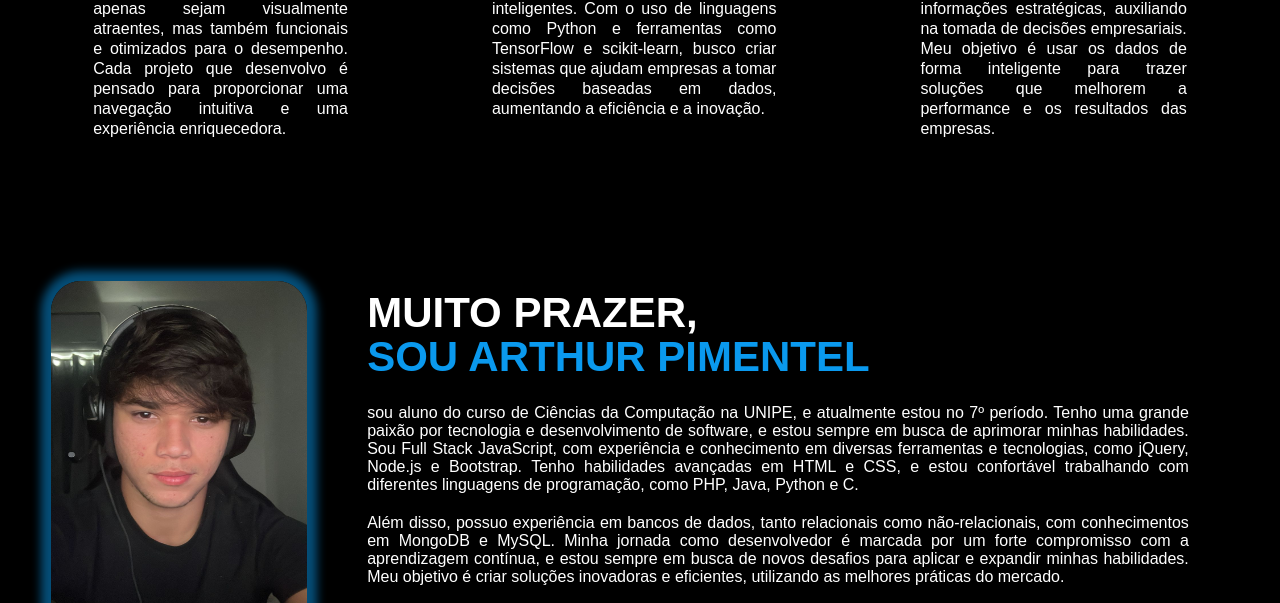
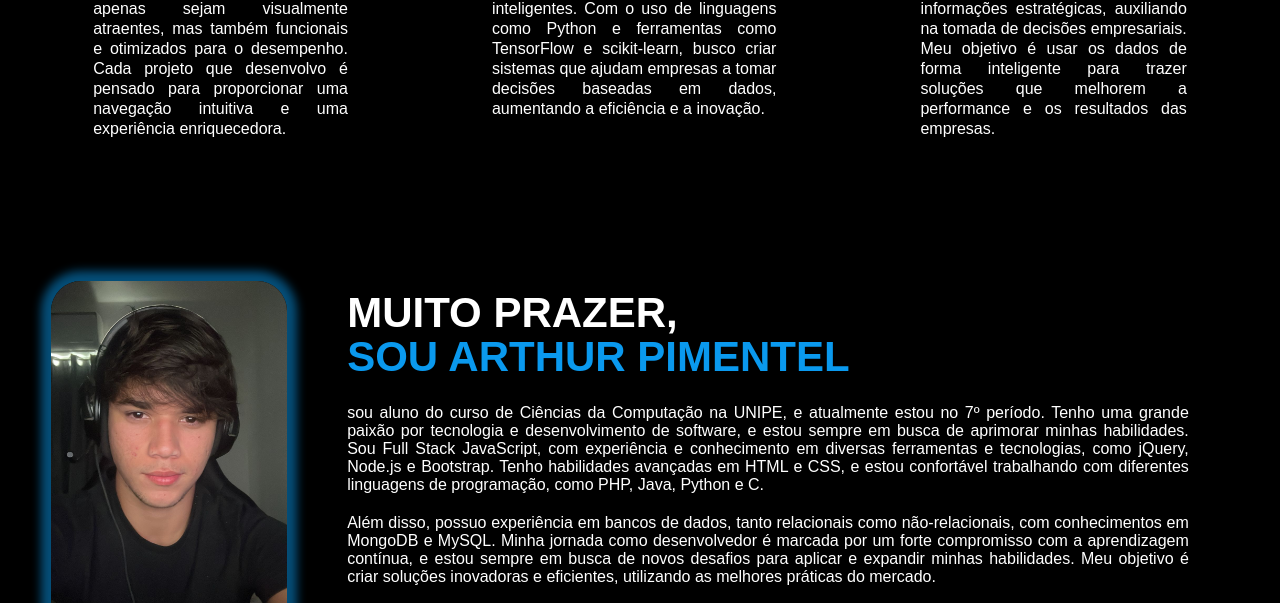
Before and after one commit to ArthurPimentell/portifolioDigital, a plain HTML site: page index.html in a window 1280 px wide. Shown: the part 1562-2165 px from the top of the page. Drawn offline with nearby package versions, Linux system fonts and the light colour scheme; a web font is replaced by a local one.

Commit message:
feat: atualiza o portifólio digital

```diff
--- a/src/style.css
+++ b/src/style.css
@@ -199,7 +199,7 @@ section.sobre{
 
 section.sobre .interface .flex .img-sobre img{
     border-radius: 30px;
-    width: 256px;
+    width: 236px;
     height: 410px;
     box-shadow: 0 0 10px 10px #0a9aee81;
     align-items: center;
```
